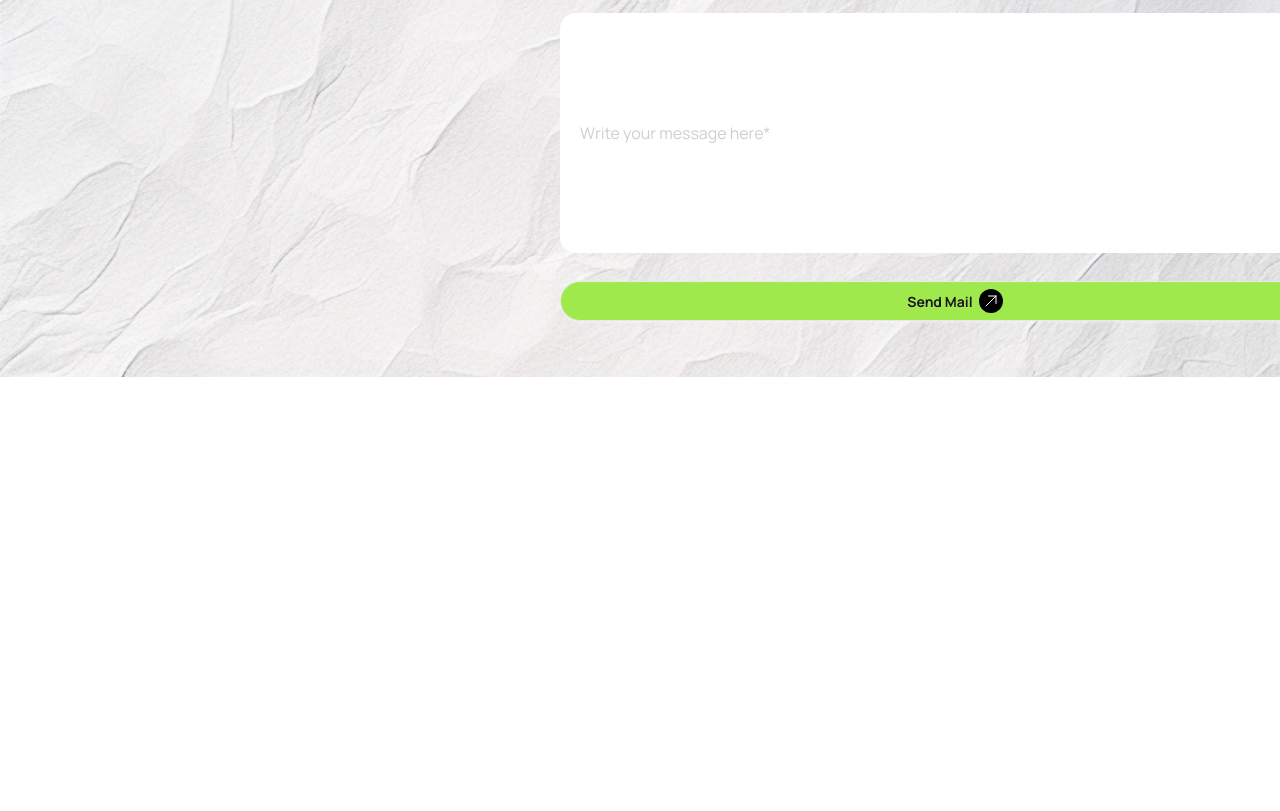
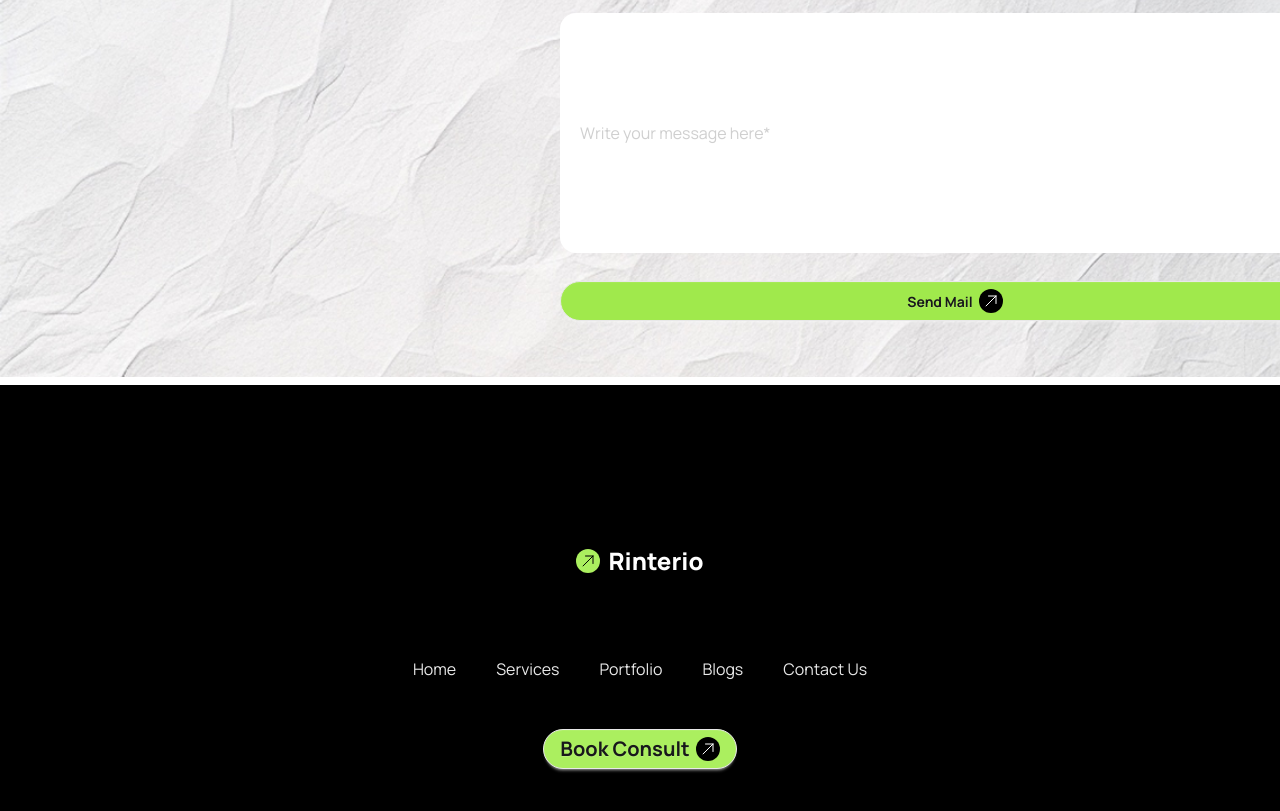
Before and after one commit to plabondas001/House-Planning, a plain HTML site: page index.html in a window 1280 px wide. Shown: the part 4313-5124 px from the top of the page. Before the commit the page ends 4690 px from the top, so only its background shows below. Drawn offline with nearby package versions, Linux system fonts and the light colour scheme.

Commit message:
done footer

```diff
--- a/index.html
+++ b/index.html
@@ -523,8 +523,39 @@
         </div>
     </main>
     <!-- footer section  -->
-    <footer>
+    <footer class="bg-black mt-2 h-[500px]">
+        <div class="flex justify-center">
+            <div class="flex justify-center">
+                <a class="font-extrabold text-2xl text-white flex items-center gap-2 mt-40" href="">
+                    <svg xmlns="http://www.w3.org/2000/svg" fill="none" viewBox="0 0 24 24" stroke-width="1.5"
+                        stroke="currentColor" class="size-6 bg-[#ABEF5F] text-black rounded-full p-1">
+                        <path stroke-linecap="round" stroke-linejoin="round"
+                            d="m4.5 19.5 15-15m0 0H8.25m11.25 0v11.25" />
+                    </svg>
+                    Rinterio</a>
+            </div>
 
+
+        </div>
+        <div class="flex  justify-center mt-20">
+            <ul class="flex gap-10">
+                <li class="text-[#E9E9E9]">Home</li>
+                <li class="text-[#E9E9E9]">Services</li>
+                <li class="text-[#E9E9E9]">Portfolio</li>
+                <li class="text-[#E9E9E9]">Blogs</li>
+                <li class="text-[#E9E9E9]">Contact Us</li>
+            </ul>
+        </div>
+        <div class="flex justify-center">
+            <button class="btn bg-[#ABEF5F] mt-12 text-xl font-bold rounded-full">Book Consult
+                <svg xmlns="http://www.w3.org/2000/svg" fill="none" viewBox="0 0 24 24" stroke-width="1.5"
+                    stroke="currentColor" class="size-6 bg-black text-white rounded-full p-1">
+                    <path stroke-linecap="round" stroke-linejoin="round" d="m4.5 19.5 15-15m0 0H8.25m11.25 0v11.25" />
+                </svg>
+
+
+            </button>
+        </div>
     </footer>
 </body>
 
```
